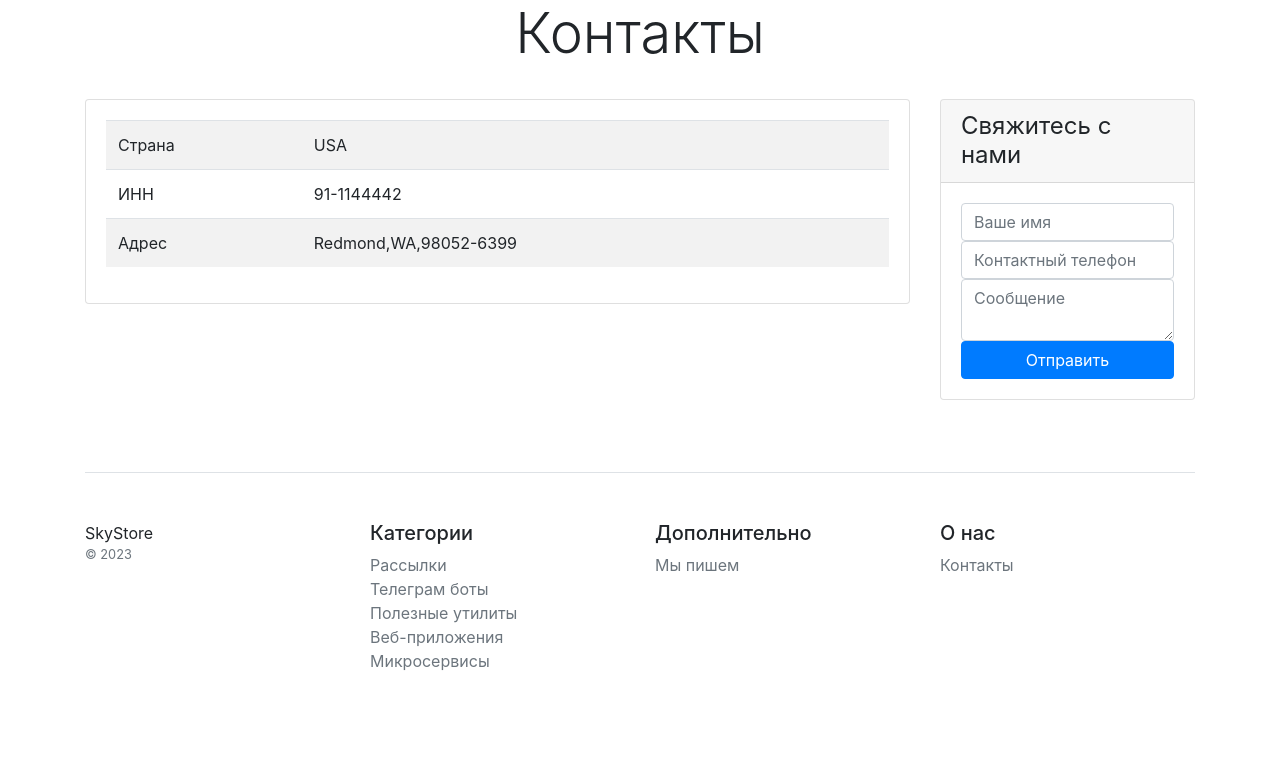
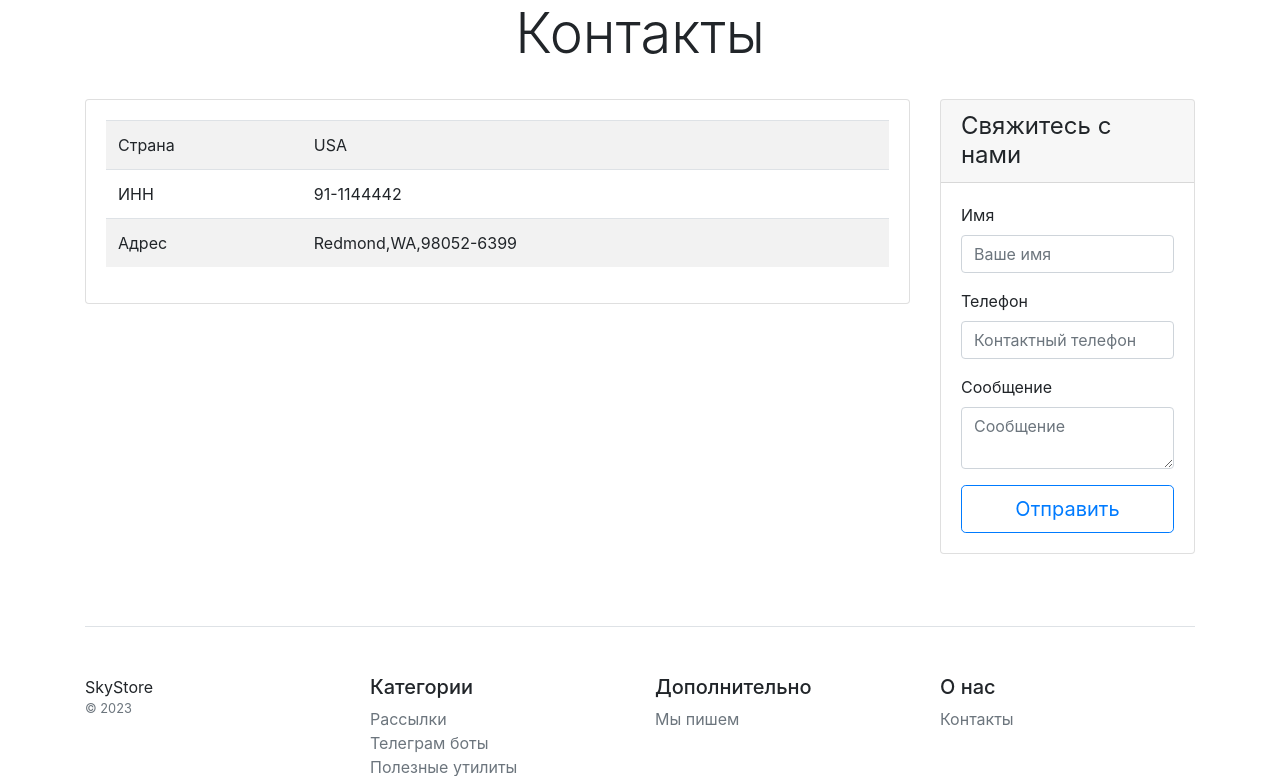
Before and after one commit to morgandrei/online_store, a Django app: page /contacts/ in a window 1280 px wide. Shown: the part 139-915 px from the top of the page. Before the commit the page ends 809 px from the top, so only its background shows below. Run offline with Django 4.2, Linux system fonts and the light colour scheme; parts of the project's set-up code (start-up, migrations or seed data) failed here and were passed over; some libraries are stand-ins or nearby versions.

Commit message:
правки

```diff
--- a/catalog/templates/catalog/contacts.html
+++ b/catalog/templates/catalog/contacts.html
@@ -49,10 +49,19 @@
                 <div class="card-body">
                     <form method="post">
                         {% csrf_token %}
+                            <div class="mb-3">
+                            <label for="name">Имя</label>
                             <input type="text" name="name" class="form-control" id="name" placeholder="Ваше имя" required>
+                        </div>
+                        <div class="mb-3">
+                            <label for="phone">Телефон</label>
                             <input type="text" name="phone" class="form-control" id="phone" placeholder="Контактный телефон" required>
+                        </div>
+                        <div class="mb-3">
+                            <label for="message">Сообщение</label>
                             <textarea type="text" name="message" class="form-control" id="message" placeholder="Сообщение" required></textarea>
-                            <input class="btn btn-primary w-100" type="submit" value="Отправить"/>
+                        </div>
+                        <button type="submit" class="btn btn-lg btn-block btn-outline-primary">Отправить</button>
                     </form>
 
                 </div>
--- a/config/settings.py
+++ b/config/settings.py
@@ -124,5 +124,3 @@ STATIC_URL = 'static/'
 # https://docs.djangoproject.com/en/4.2/ref/settings/#default-auto-field
 
 DEFAULT_AUTO_FIELD = 'django.db.models.BigAutoField'
-
-asd
```
